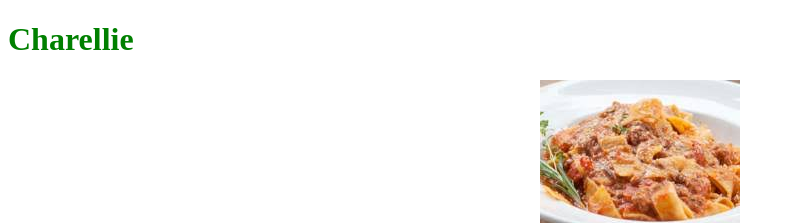
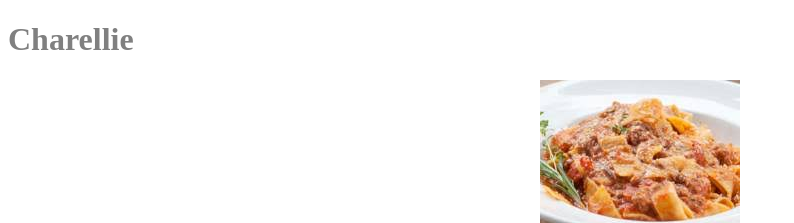
Before and after one commit to charellie/charellie.github.io, a plain HTML site: page homepage.html in a window 1280 px wide. Shown: the top 223 px of the page, without its empty margins (0-794 px from the left). Drawn offline with Linux system fonts and the light colour scheme; files that its build step writes are made by us from their sources; files whose address does not match are found by name.

Commit message:
Update homepagecss.css

```diff
--- a/homepagecss.css
+++ b/homepagecss.css
@@ -1,5 +1,5 @@
 h1 {
-    color: green
+    color: gray
 }
 
 .slide-container {
```
